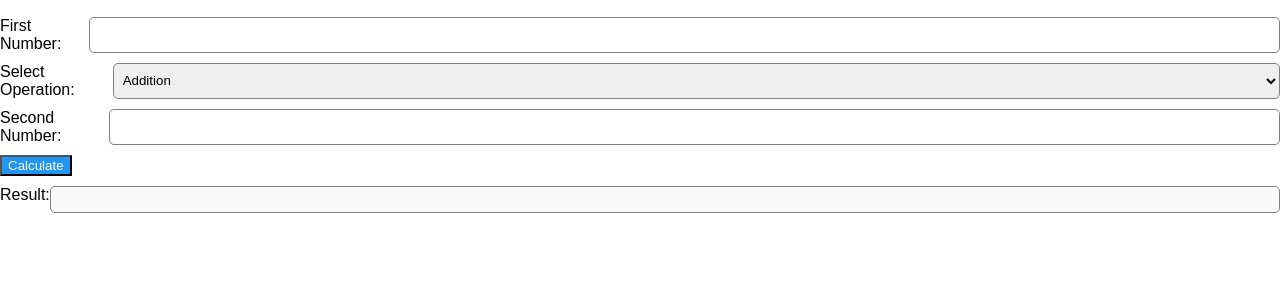
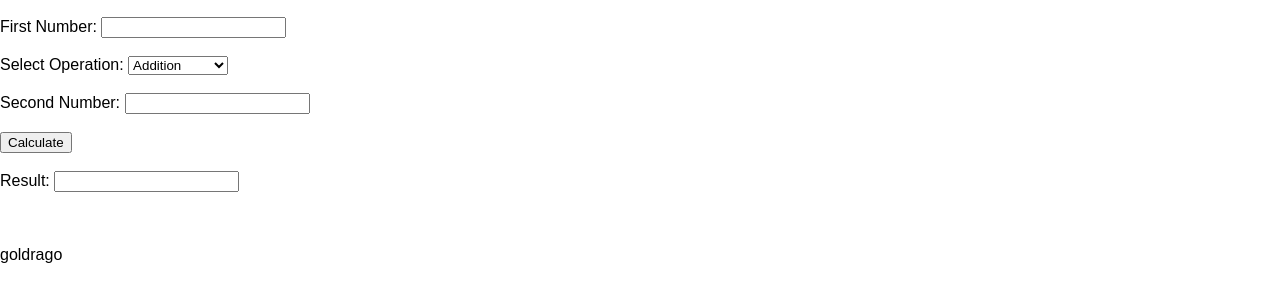
Before and after one commit to goldrago/calc_demo, a plain HTML site: page index.html in a window 1280 px wide. Shown: the part 51-352 px from the top of the page. Drawn offline with Linux system fonts and the light colour scheme.

Commit message:
Update index.html

```diff
--- a/index.html
+++ b/index.html
@@ -6,32 +6,23 @@
 </head>
 <body>
 	<h2>Calculator Demo</h2>
-  <div class="calculator-container">
-    <div class="calculator-row">
 	<label>First Number:</label>
-      <input type="number" id="num1" class="calculator-input">
-    </div>
-    <div class="calculator-row">
+	<input type="number" id="num1"><br><br>
 	<label>Select Operation:</label>
-      <select id="operation" class="calculator-input">
+	<select id="operation">
 		<option value="addition">Addition</option>
 		<option value="subtraction">Subtraction</option>
 		<option value="multiplication">Multiplication</option>
 		<option value="division">Division</option>
-      </select>
-    </div>
-    <div class="calculator-row">
+	</select><br><br>
 	<label>Second Number:</label>
-      <input type="number" id="num2" class="calculator-input">
-    </div>
-    <div class="calculator-row">
-      <button id="calculate-btn" class="calculator-button">Calculate</button>
-    </div>
-    <div class="calculator-row">
+	<input type="number" id="num2"><br><br>
+	<button id="calculate-btn">Calculate</button><br><br>
 	<label>Result:</label>
-      <input type="number" id="result" class="calculator-input" disabled>
-    </div>
-  </div>
+	<input type="number" id="result"><br><br>
+  <br><br>
+	<div>goldrago</div>
+
 	<script src="script.js"></script>
 </body>
 </html>
```
Lines whose indentation alone changed are shown as unchanged.
